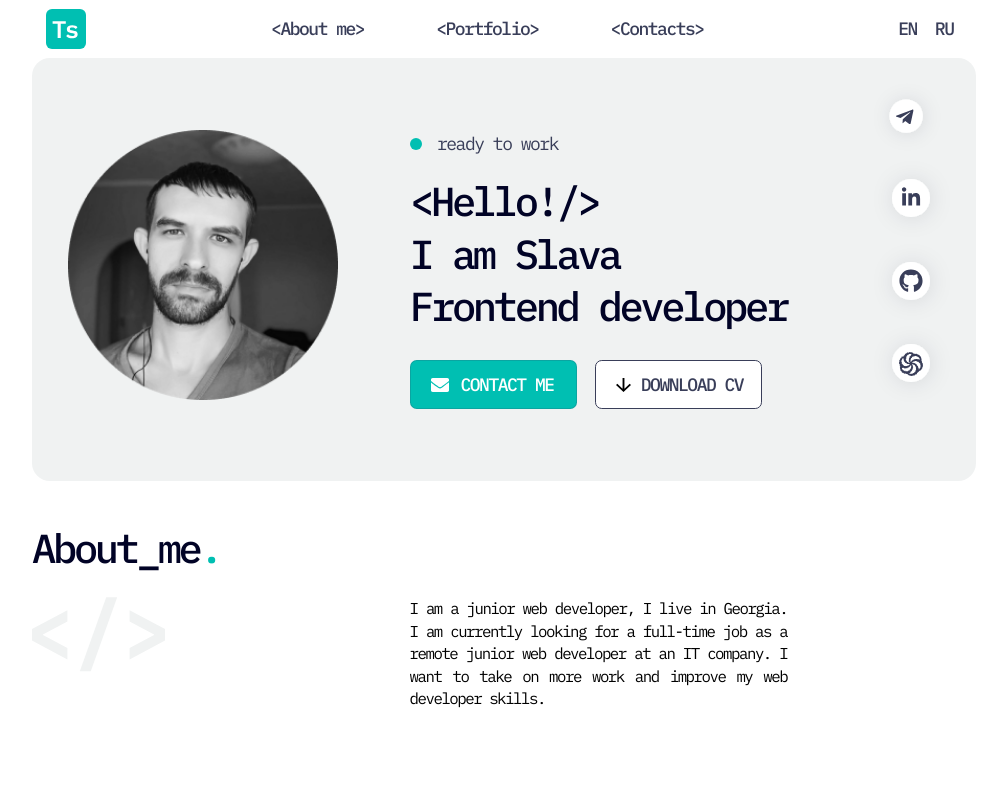
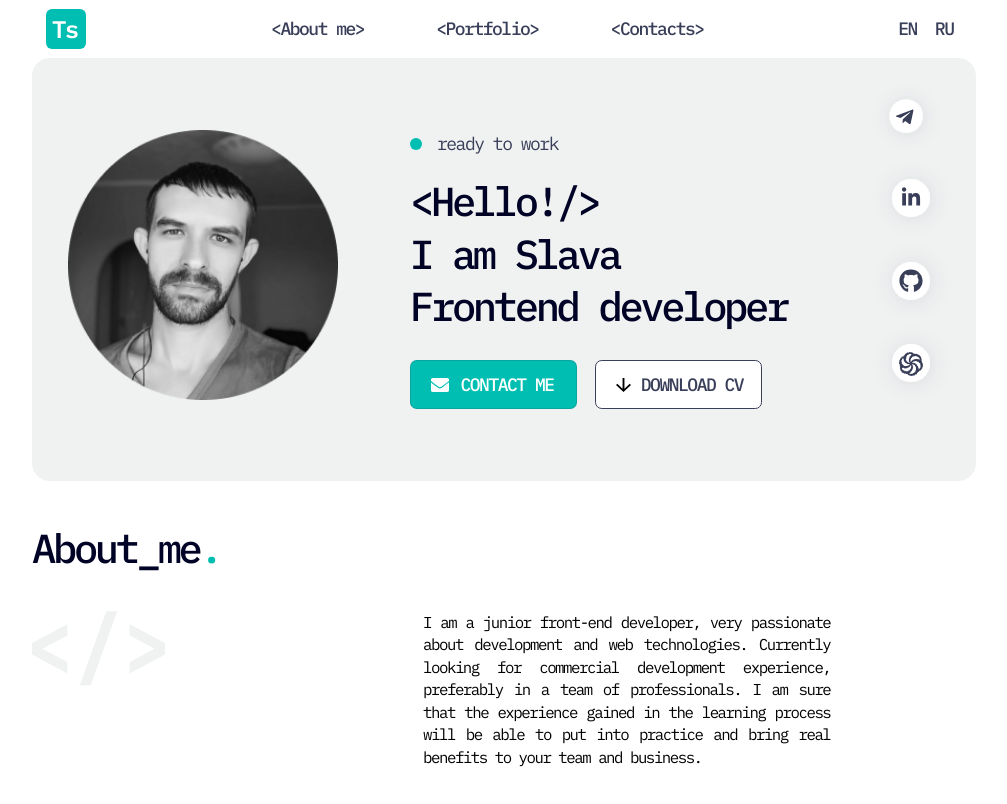
Before and after one commit to Tsvetkoffff/cv, a React (Vite) app: page / in a window 1280 px wide. Shown: the top 804 px of the page, without its empty margins (126-1133 px from the left). Built offline with nearby package versions, Linux system fonts and the light colour scheme.

Commit message:
feat: change about text content, fix some styles

```diff
--- a/src/components/AboutMe/index.jsx
+++ b/src/components/AboutMe/index.jsx
@@ -8,14 +8,15 @@ const AboutMe = () => {
       <div className='about-section__wrapper py-9 space-y-5'>
         <SectionHeader text='About_me' dot={true} />
         <div className='description-wrapper flex flex-col space-y-7 md:space-y-0 md:flex-row-reverse  md:justify-end'>
-          <p className='about-section__description text-justify text-sm md:w-[40%]'>
-            I am a junior web developer, I live in Georgia. I am currently
-            looking for a full-time job as a remote junior web developer at an
-            IT company. I want to take on more work and improve my web developer
-            skills.
+          <p className='about-section__description text-justify text-sm box-border md:p-3 md:w-[46%]'>
+            I am a junior front-end developer, very passionate about development
+            and web technologies. Currently looking for commercial development
+            experience, preferably in a team of professionals. I am sure that
+            the experience gained in the learning process will be able to put
+            into practice and bring real benefits to your team and business.
           </p>
-          <div className='md:w-[40%]'>
-            <TagIcon/>
+          <div className='md:py-3 md:w-[40%]'>
+            <TagIcon />
           </div>
         </div>
       </div>
```
